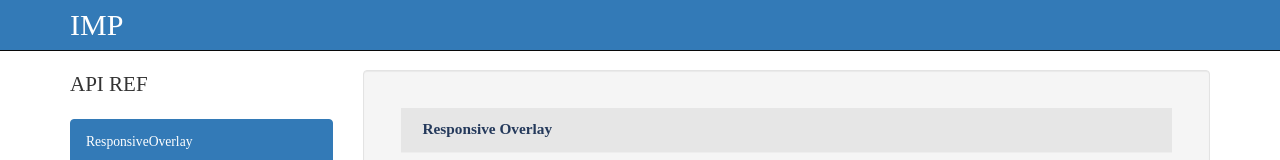
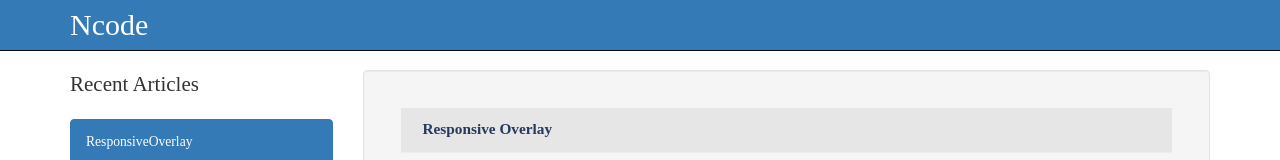
Before and after one commit to saudam-nisum-com/nCode, a website: page public/app/views/index.html in a window 1280 px wide. Shown: the top 160 px of the page. Drawn offline with nearby package versions, Linux system fonts and the light colour scheme; files that its build step writes are made by us from their sources; files whose address does not match are found by name.

Commit message:
adding index file

```diff
--- a/public/app/views/index.html
+++ b/public/app/views/index.html
@@ -8,7 +8,7 @@
     <meta name="description" content="">
     <meta name="author" content="">
 
-    <title>IMPppppppppp</title>
+    <title>Ncode</title>
 
     <!-- Bootstrap Core CSS -->
     <link href="assets/css/jquery-ui.css" rel="stylesheet">
@@ -27,7 +27,7 @@
                     <span class="icon-bar"></span>
                     <span class="icon-bar"></span>
                 </button>
-                <a class="navbar-brand nav-link" href="index.html">IMP</a>
+                <a class="navbar-brand nav-link" href="index.html">Ncode</a>
             </div>
             <!-- /.navbar-collapse -->
         </div>
@@ -38,7 +38,7 @@
     <div class="container">
         <div class="row">
             <div class="col-md-3">
-                <p class="lead">API REF</p>
+                <p class="lead">Recent Articles</p>
                 <div class="list-group">
 
                 </div>
```
